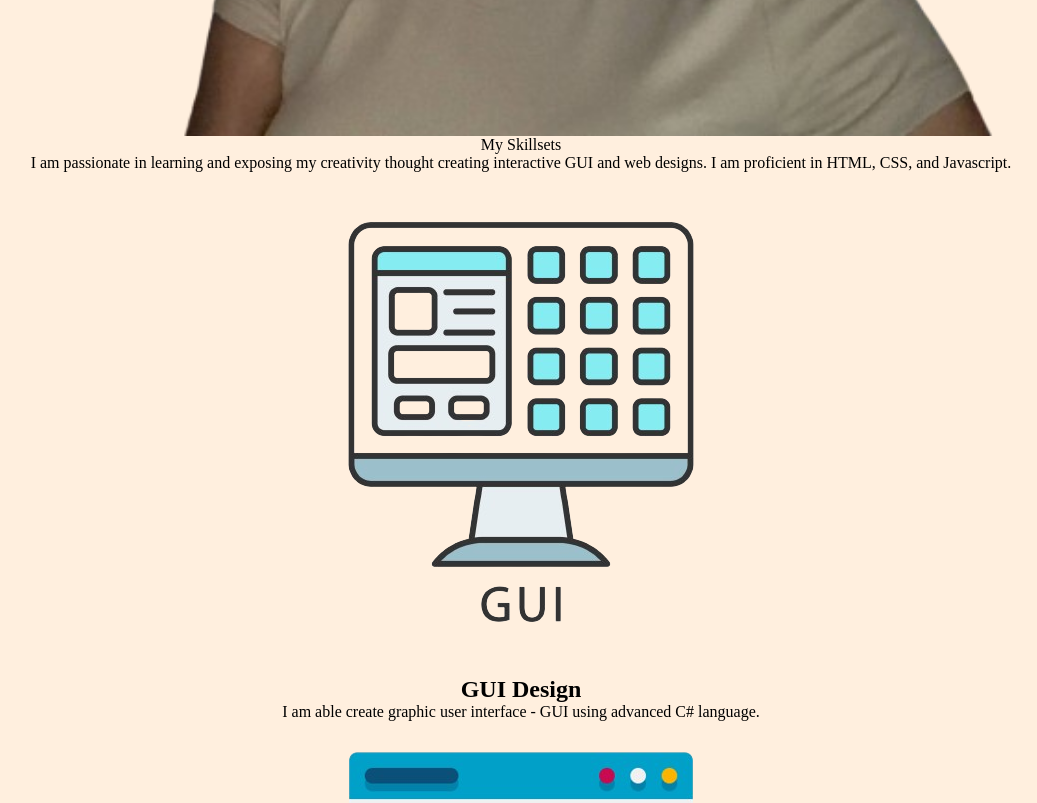
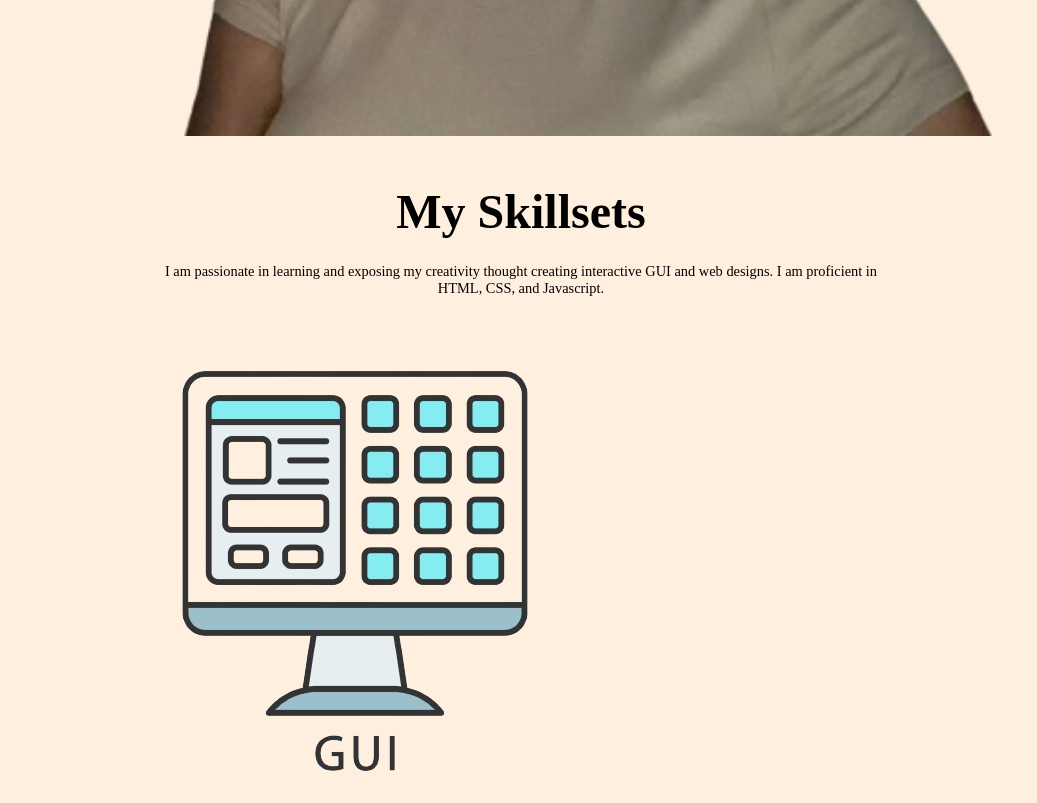
Before and after one commit to SothyraChan/portfolio, a React (Create React App) app: page / in a window 1280 px wide. Shown: the part 680-1483 px from the top of the page, without its empty margins (119-1156 px from the left). Built offline with nearby package versions, Linux system fonts and the light colour scheme.

Commit message:
Add styles

```diff
--- a/src/components/Skills/skills.css
+++ b/src/components/Skills/skills.css
@@ -9,3 +9,24 @@
     text-align: center;
     margin: 0 auto;
 }
+
+.skillTitle {
+    font-size: 3rem;
+    font-weight: 600;
+    padding-top: 3rem;
+    margin-bottom: 1.5rem;
+}
+
+.skillDesc {
+    font-weight: 400;
+    font-size: 0.9rem;
+    max-width: 50rem;
+    padding: 0 2rem;
+}
+
+.skillBars {
+    margin: 1.5rem;
+    width: 100vw;
+    max-width: 80%;
+    text-align: left;
+}
```
